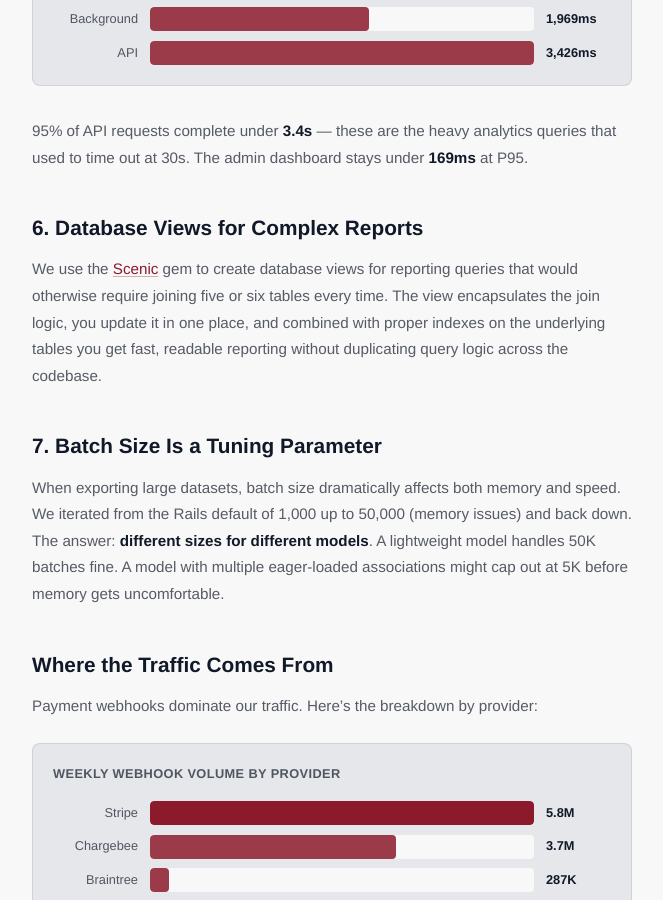
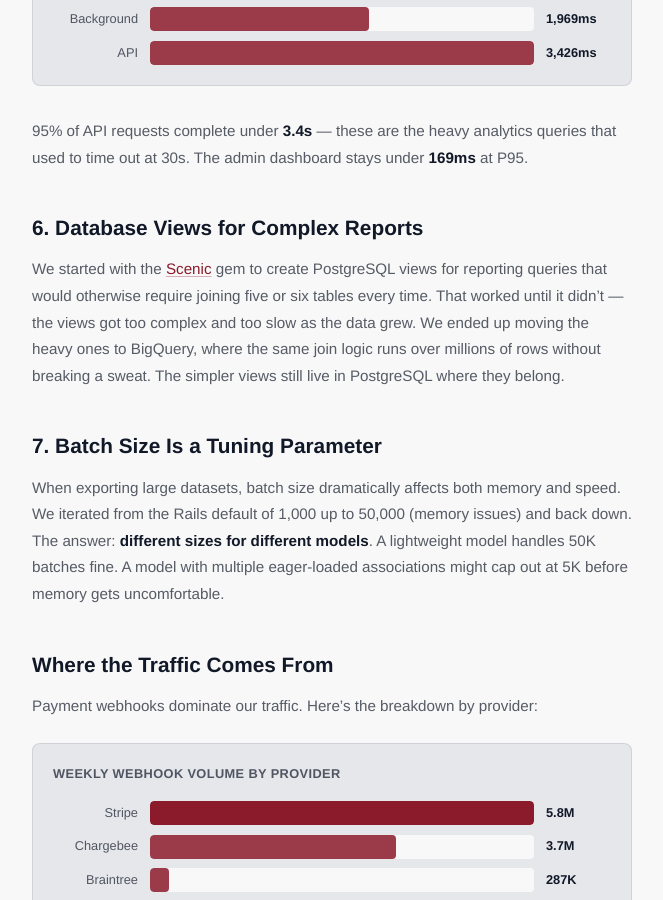
Before and after one commit to robikovacs/robikovacs.github.io, a Jekyll site: the page built from _posts/2026-04-08-ruby-on-rails-performance-lessons-scaling-saas.md, in a window 1280 px wide and 900 px high, scrolled down 4591 px. Shown: the whole window, without its empty margins (308-971 px from the left). Built offline with Jekyll 4.4.1, drawn with Linux system fonts in a browser that asks for light colours.

Commit message:
Update database views section: complex views moved to BigQuery
Co-Authored-By: Claude Opus 4.6 (1M context) <noreply@anthropic.com>

```diff
--- a/_posts/2026-04-08-ruby-on-rails-performance-lessons-scaling-saas.md
+++ b/_posts/2026-04-08-ruby-on-rails-performance-lessons-scaling-saas.md
@@ -149,7 +149,7 @@ Here's where things stand now after the migration:
 
 ## 6. Database Views for Complex Reports
 
-We use the [Scenic](https://github.com/scenic-views/scenic) gem to create database views for reporting queries that would otherwise require joining five or six tables every time. The view encapsulates the join logic, you update it in one place, and combined with proper indexes on the underlying tables you get fast, readable reporting without duplicating query logic across the codebase.
+We started with the [Scenic](https://github.com/scenic-views/scenic) gem to create PostgreSQL views for reporting queries that would otherwise require joining five or six tables every time. That worked until it didn't — the views got too complex and too slow as the data grew. We ended up moving the heavy ones to BigQuery, where the same join logic runs over millions of rows without breaking a sweat. The simpler views still live in PostgreSQL where they belong.
 
 ## 7. Batch Size Is a Tuning Parameter
 
```
